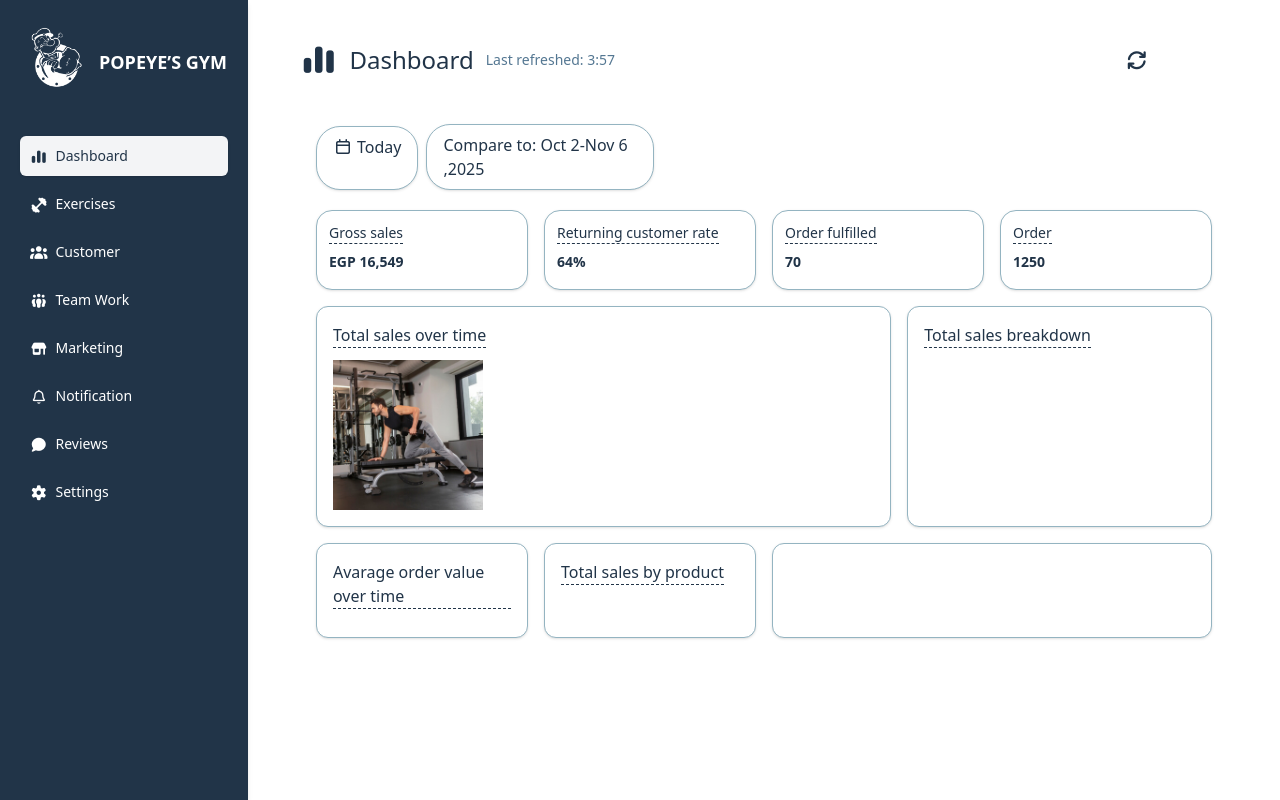
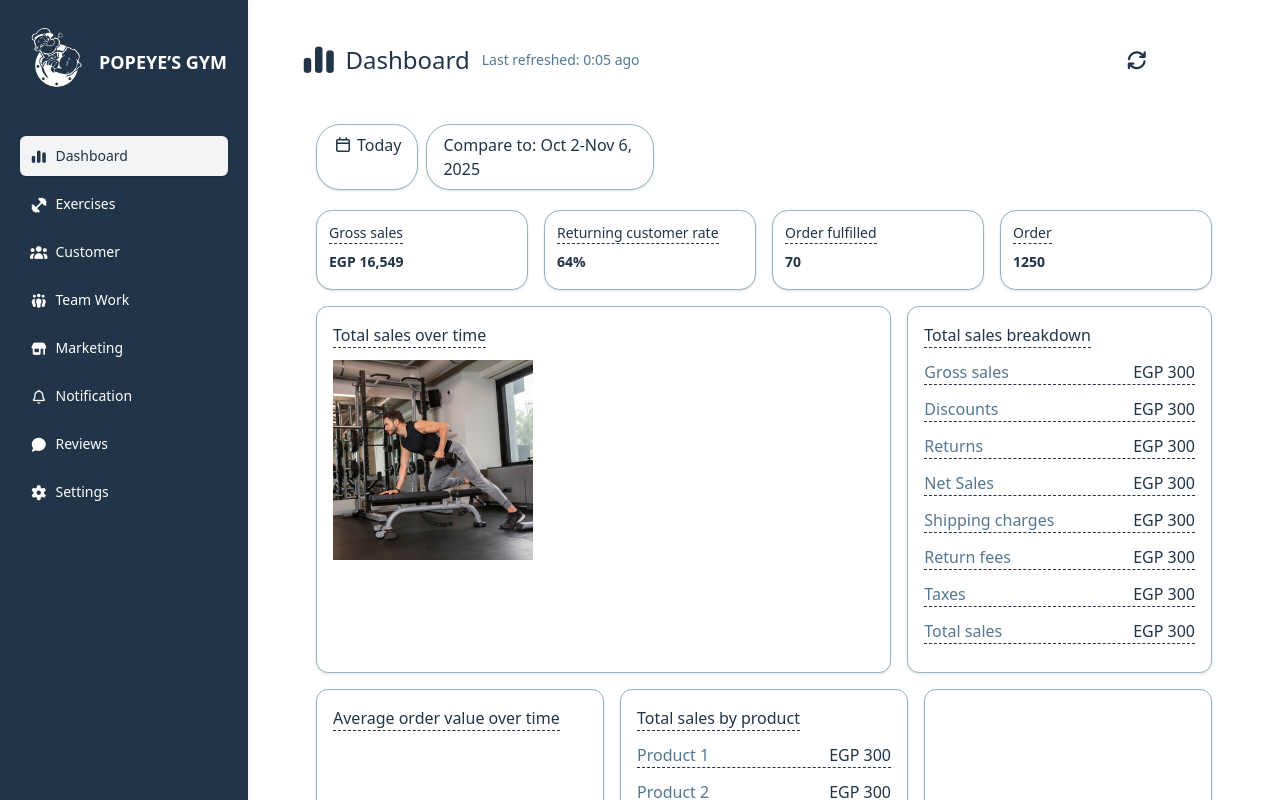
Before and after one commit to MohamedSelim15/gym-admin, a React (Vite) app: page / in a window 1280 px wide. Shown: the top 800 px of the page. Built offline with nearby package versions, Linux system fonts and the light colour scheme; no server answers.

Commit message:
feat: Implement sidebar toggle functionality and enhance Dashboard with dynamic stats display

```diff
--- a/src/App.tsx
+++ b/src/App.tsx
@@ -26,7 +26,7 @@ function App() {
       {!hideSidebar && (
         <div className="flex">
           <SideBar />
-          <div className="flex-1 ml-20 xl:ml-62 p-3">
+          <div className="flex-1 lg:ml-20 xl:ml-62 p-3">
             <Routes>
               <Route path="/" element={<Dashboard />} />
               <Route path="/exercise" element={<Exercise />} />
--- a/src/features/components/SideBar.tsx
+++ b/src/features/components/SideBar.tsx
@@ -1,6 +1,7 @@
 import { Link, useLocation } from "react-router-dom";
 import { K } from "../../constant";
 import { motion } from "framer-motion";
+import { useState } from "react";
 
 const SideBar = () => {
   const links = [
@@ -39,17 +40,29 @@ const SideBar = () => {
   };
   const location = useLocation();
   const currentPath = location.pathname;
+  const [isSidebarOpen, setIsSidebarOpen] = useState(false);
+  const toggleSidebar = () => {
+    setIsSidebarOpen(!isSidebarOpen);
+  };
   return (
-    <aside className=" primaryColor  fixed xl:w-62 w-20 shadow-md p-5 min-h-screen">
+
+    <>
+      <button
+      onClick={toggleSidebar}
+      className="lg:hidden primaryColor text-white p-3 rounded-md fixed top-4 left-4 z-51">
+        <i className={`fa-solid ${isSidebarOpen ? "fa-xmark" : "fa-bars"}`}></i>
+      </button>
+        <aside
+        className={` primaryColor  ${isSidebarOpen ? "block" : "hidden"} lg:flex flex-col fixed xl:w-62 w-20 shadow-md p-5 min-h-[140vh] z-50 `}>
       <motion.div
         initial={{ y: -200, opacity: 0 }}
         animate={{ y: 0, opacity: 1 }}
         transition={{ type: "spring", stiffness: 500, damping: 20 }}
-        className="flex  xl:flex-row flex-col justify-center items-center mb-10"
+        className="flex  xl:flex-row flex-col justify-center items-center mb-10 xl:mt-0 mt-15"
       >
         <img width={70} height={70} src={K.LOGO} alt="" />
         <h3 className="text-center  ml-2 top-7 text-white font-bold text-sm xl:text-lg relative mb-12">
-          POPEYE’S GYM{" "}
+          POPEYE’S GYM
         </h3>
       </motion.div>
       <motion.ul
@@ -64,6 +77,7 @@ const SideBar = () => {
           return (
             <motion.li key={index} variants={item}>
               <Link
+                onClick={() => setIsSidebarOpen(false)}
                 to={link.to}
                 className={`flex items-center p-2.5 text-sm rounded-md font-medium ${
                   isActive
@@ -79,6 +93,7 @@ const SideBar = () => {
         })}
       </motion.ul>
     </aside>
+    </>
   );
 };
 
--- a/src/features/dashboard/Dashboard.tsx
+++ b/src/features/dashboard/Dashboard.tsx
@@ -1,6 +1,52 @@
 import { motion } from "framer-motion";
+import { useEffect, useState } from "react";
 
 const Dashboard = () => {
+  const stats = [
+    { id: 1, label: "Gross sales", value: "EGP 16,549" },
+    { id: 2, label: "Returning customer rate", value: "64%" },
+    { id: 3, label: "Order fulfilled", value: "70" },
+    { id: 4, label: "Order", value: "1250" },
+  ];
+
+  const breakdown = [
+    { label: "Gross sales", value: "EGP 300" },
+    { label: "Discounts", value: "EGP 300" },
+    { label: "Returns", value: "EGP 300" },
+    { label: "Net Sales", value: "EGP 300" },
+    { label: "Shipping charges", value: "EGP 300" },
+    { label: "Return fees", value: "EGP 300" },
+    { label: "Taxes", value: "EGP 300" },
+    { label: "Total sales", value: "EGP 300" },
+  ];
+
+  const products = [
+    { label: "Product 1", value: "EGP 300" },
+    { label: "Product 2", value: "EGP 300" },
+    { label: "Product 3", value: "EGP 300" },
+    { label: "Product 4", value: "EGP 300" },
+    { label: "Product 5", value: "EGP 300" },
+    { label: "Product 6", value: "EGP 300" },
+    { label: "Product 7", value: "EGP 300" },
+    { label: "Product 8", value: "EGP 300" },
+  ];
+
+  const [seconds, setSeconds] = useState(0);
+
+  useEffect(() => {
+    const interval = setInterval(() => {
+      setSeconds((prev) => prev + 1);
+    }, 1000);
+
+    return () => clearInterval(interval);
+  }, []);
+
+  const formatTime = (time) => {
+    const mins = Math.floor(time / 60);
+    const secs = time % 60;
+    return `${mins}:${secs < 10 ? "0" : ""}${secs}`;
+  };
+
   return (
     <motion.div
       initial={{ y: -500, opacity: 0 }}
@@ -9,84 +55,94 @@ const Dashboard = () => {
       className="w-full h-full flex flex-col py-8 px-6 xl:px-10"
     >
       <div className="flex flex-col xl:flex-row justify-between items-center mb-10 gap-4">
-        <div className="flex items-center space-x-2 xl:space-x-3 primaryColorText">
+        <div className="flex flex-col xl:flex-row items-center space-x-2 xl:space-x-3 primaryColorText">
+          <div className="flex items-center space-x-2">
             <i className="fa-solid fa-chart-simple text-2xl xl:text-3xl"></i>
             <h1 className="text-xl xl:text-2xl font-medium">Dashboard</h1>
+          </div>
           <span className="text-xs xl:text-sm text-[#547792]">
-            Last refreshed: 3:57
+            Last refreshed: {formatTime(seconds)} ago
           </span>
         </div>
 
         <div
           onClick={() => window.location.reload()}
-          className="flex items-center primaryColorText space-x-2 xl:space-x-4 text-lg mr-20 cursor-pointer"
+          className="flex items-center primaryColorText space-x-2 xl:space-x-4 text-lg mr-0 xl:mr-20 cursor-pointer"
         >
           <i className="fa-solid fa-arrows-rotate"></i>
         </div>
       </div>
 
-      <div className=" primaryColorText mt-2 space-y-3">
-        <div className="flex gap-2 ml-4">
-          <div className="bg-white primaryColorText shadow rounded-3xl px-4 py-2 border-1 mt-0.5 border-[#94B4C1] w-fit">
+      <div className="primaryColorText mt-2 space-y-3">
+        <div className="flex flex-col sm:flex-row gap-2 ml-0 sm:ml-4">
+          <div className="bg-white primaryColorText shadow rounded-3xl px-4 py-2 border border-[#94B4C1] w-fit">
             <i className="fa-regular fa-calendar mr-1"></i>
             <span>Today</span>
           </div>
-          <div className="bg-white primaryColorText shadow rounded-3xl px-4 py-2  border-1 border-[#94B4C1] w-1/4">
-            Compare to: Oct 2-Nov 6 ,2025{" "}
+          <div className="bg-white primaryColorText shadow rounded-3xl px-4 py-2 border border-[#94B4C1] w-full sm:w-1/4">
+            Compare to: Oct 2-Nov 6, 2025
           </div>
         </div>
-        <div className="grid grid-cols-4 gap-4 px-4 py-2">
-          <div className="bg-white flex flex-col shadow rounded-2xl p-3 border border-[#94B4C1] h-[80px] text-sm">
+
+        <div className="grid grid-cols-1 sm:grid-cols-2 lg:grid-cols-4 gap-4 px-0 sm:px-4 py-2">
+          {stats.map((item) => (
+            <div
+              key={item.id}
+              className="bg-white flex flex-col shadow rounded-2xl p-3 border border-[#94B4C1] h-[80px] text-sm"
+            >
               <span className="border-b-[1px] w-fit mb-2 border-dashed">
-              Gross sales
+                {item.label}
               </span>
-            <span className="font-semibold">EGP 16,549</span>
+              <span className="font-semibold">{item.value}</span>
             </div>
-          <div className="bg-white flex flex-col shadow rounded-2xl p-3 border border-[#94B4C1] h-[80px] text-sm">
-            <span className="border-b-[1px] w-fit mb-2 border-dashed">
-              Returning customer rate
-            </span>
-            <span className="font-semibold">64%</span>
-          </div>
-          <div className="bg-white flex flex-col shadow rounded-2xl p-3 border border-[#94B4C1] h-[80px] text-sm">
-            <span className="border-b-[1px] w-fit mb-2 border-dashed">
-              Order fulfilled
-            </span>
-            <span className="font-semibold">70</span>
-          </div>
-          <div className="bg-white flex flex-col shadow rounded-2xl p-3 border border-[#94B4C1] h-[80px] text-sm">
-            <span className="border-b-[1px] w-fit mb-2 border-dashed">
-              Order
-            </span>
-            <span className="font-semibold">1250</span>
-          </div>
+          ))}
 
-          <div className="flex gap-4 col-span-4">
-            <div className="bg-white flex flex-col shadow rounded-xl p-4 border-1 border-[#94B4C1] flex-[2]">
+          <div className="flex flex-col sm:flex-row gap-4 col-span-1 sm:col-span-2 lg:col-span-4">
+            <div className="bg-white flex flex-col shadow rounded-xl p-4 border border-[#94B4C1] flex-[2]">
               <span className="border-b-[1px] w-fit mb-3 border-dashed">
                 Total sales over time
               </span>
-              <img width={150} src="/marketing.jpg" alt="" />
+              <img className="w-[200px]" src="/marketing.jpg" alt="" />
             </div>
-            <div className="bg-white flex flex-col shadow rounded-xl p-4 border-1 border-[#94B4C1] flex-[1]">
+            <div className="bg-white flex flex-col shadow rounded-xl p-4 border border-[#94B4C1] flex-1">
               <span className="border-b-[1px] w-fit mb-3 border-dashed">
                 Total sales breakdown
               </span>
+              {breakdown.map((item, index) => (
+                <div
+                  key={index}
+                  className="flex justify-between border-b-[1px] w-full mb-3 border-dashed"
+                >
+                  <span className="text-[#547792] ">{item.label}</span>
+                  <span>{item.value}</span>
+                </div>
+              ))}
             </div>
           </div>
 
-          <div className="bg-white flex flex-col shadow rounded-xl p-4 col-span-1 border-1  border-[#94B4C1]">
+          <div className="grid grid-cols-1 sm:grid-cols-2 lg:grid-cols-3 gap-4 col-span-1 sm:col-span-2 lg:col-span-4">
+            <div className="bg-white flex flex-col shadow rounded-xl p-4 border border-[#94B4C1]">
               <span className="border-b-[1px] w-fit mb-3 border-dashed">
-              Avarage order value over time{" "}
+                Average order value over time
               </span>
             </div>
-          <div className="bg-white flex flex-col shadow rounded-xl p-4 col-span-1 border-1  border-[#94B4C1]">
+            <div className="bg-white flex flex-col shadow rounded-xl p-4 border border-[#94B4C1] flex-1">
               <span className="border-b-[1px] w-fit mb-3 border-dashed">
-              Total sales by product{" "}
+                Total sales by product
               </span>
+              {products.map((item, index) => (
+                <div
+                  key={index}
+                  className="flex justify-between border-b-[1px] w-full mb-3 border-dashed"
+                >
+                  <span className="text-[#547792] ">{item.label}</span>
+                  <span>{item.value}</span>
                 </div>
-          <div className="bg-white flex flex-col shadow rounded-xl p-4 col-span-2 border-1  border-[#94B4C1]">
-            <span className="border-b-[1px] w-fit mb-3 border-dashed"> </span>
+              ))}
+            </div>
+            <div className="bg-white flex flex-col shadow rounded-xl p-4 border border-[#94B4C1]">
+              <span className="border-b-[1px] w-fit mb-3 border-dashed"></span>
+            </div>
           </div>
         </div>
       </div>
--- a/src/features/marketing/Marketing.tsx
+++ b/src/features/marketing/Marketing.tsx
@@ -3,10 +3,7 @@ import Header from "../components/Header";
 import { useNavigate } from "react-router-dom";
 import { motion } from "framer-motion";
 
-
-
 const Marketing = () => {
-
   const navigate = useNavigate();
 
   return (
@@ -16,25 +13,24 @@ const Marketing = () => {
       transition={{ type: "spring", stiffness: 500, damping: 25 }}
       className="w-full h-full flex flex-col py-[30px] px-[40px]"
     >
+      <div className="xl:-ml-0 -ml-7">
         <Header
           pageName="Marketing"
-        pageLogo="fa-solid fa-shop"
+          pageLogo="fa-solid fa-shop "
           buttonClassName="text-6xl relative bottom-3 text-center w-[100px]"
           buttonText="+"
           onButtonClick={() => navigate("/marketing/add")}
         />
+      </div>
 
-      <MarketingCard/>
-
+      <MarketingCard />
     </motion.div>
   );
 };
 
 export default Marketing;
 
-
-const MarketingCard = ()=>{
-
+const MarketingCard = () => {
   const [marketingData, setMarketingData] = useState([
     {
       id: 1,
@@ -137,8 +133,8 @@ const toggleLike = (id: number) => {
       )
     );
   };
-  return(
-          <div className="flex w-full flex-wrap gap-10 -mt-10">
+  return (
+    <div className="flex w-full justify-center flex-wrap gap-10 -mt-10">
       {marketingData.map((item) => (
         <div className="relative w-[340px] h-[260px] rounded-xl overflow-hidden shadow-md">
           <img src={item.src} className="w-full h-full object-cover" />
@@ -178,5 +174,5 @@ const toggleLike = (id: number) => {
         </div>
       ))}
     </div>
-  )
-}
+  );
+};
```
Lines whose indentation alone changed are shown as unchanged.
